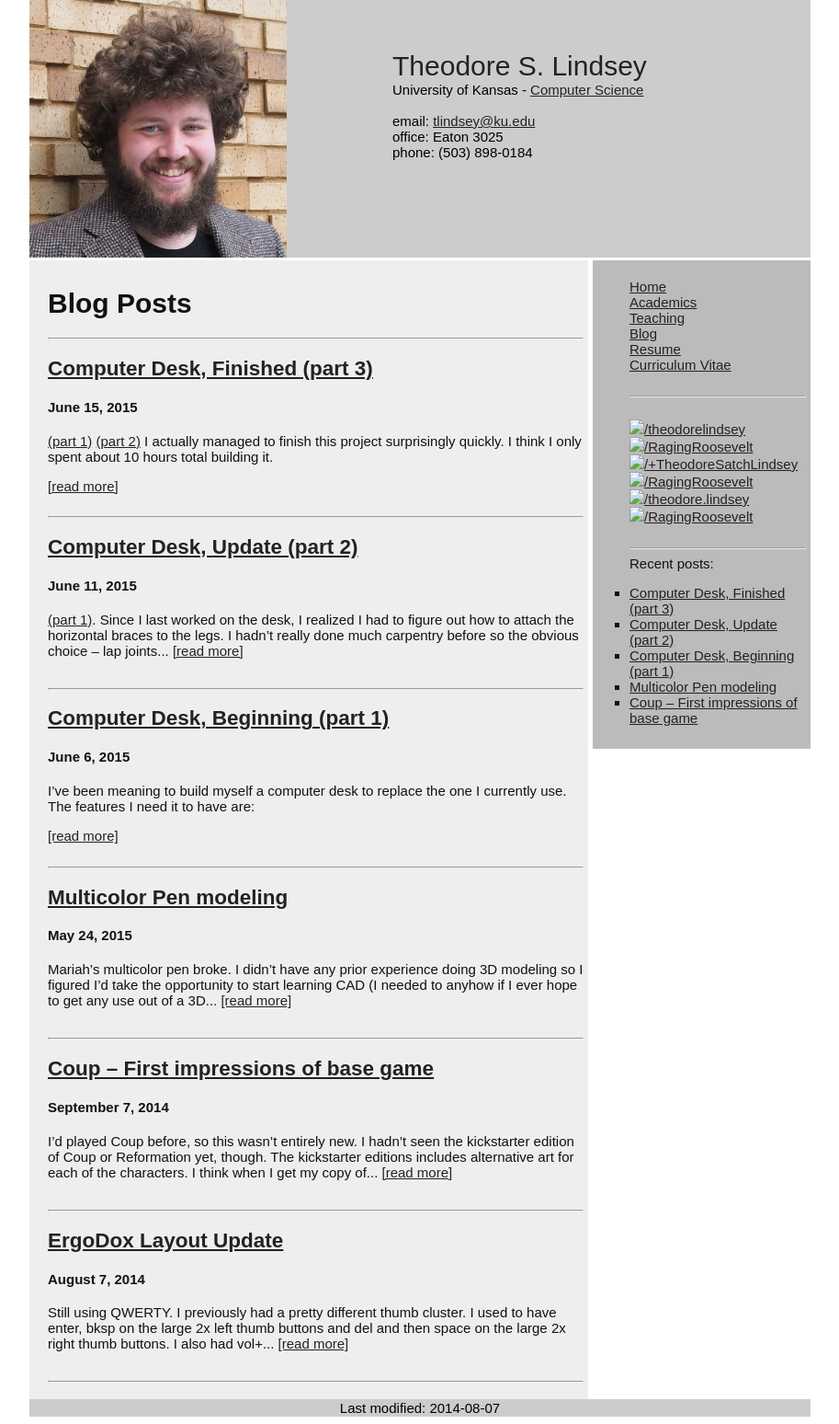
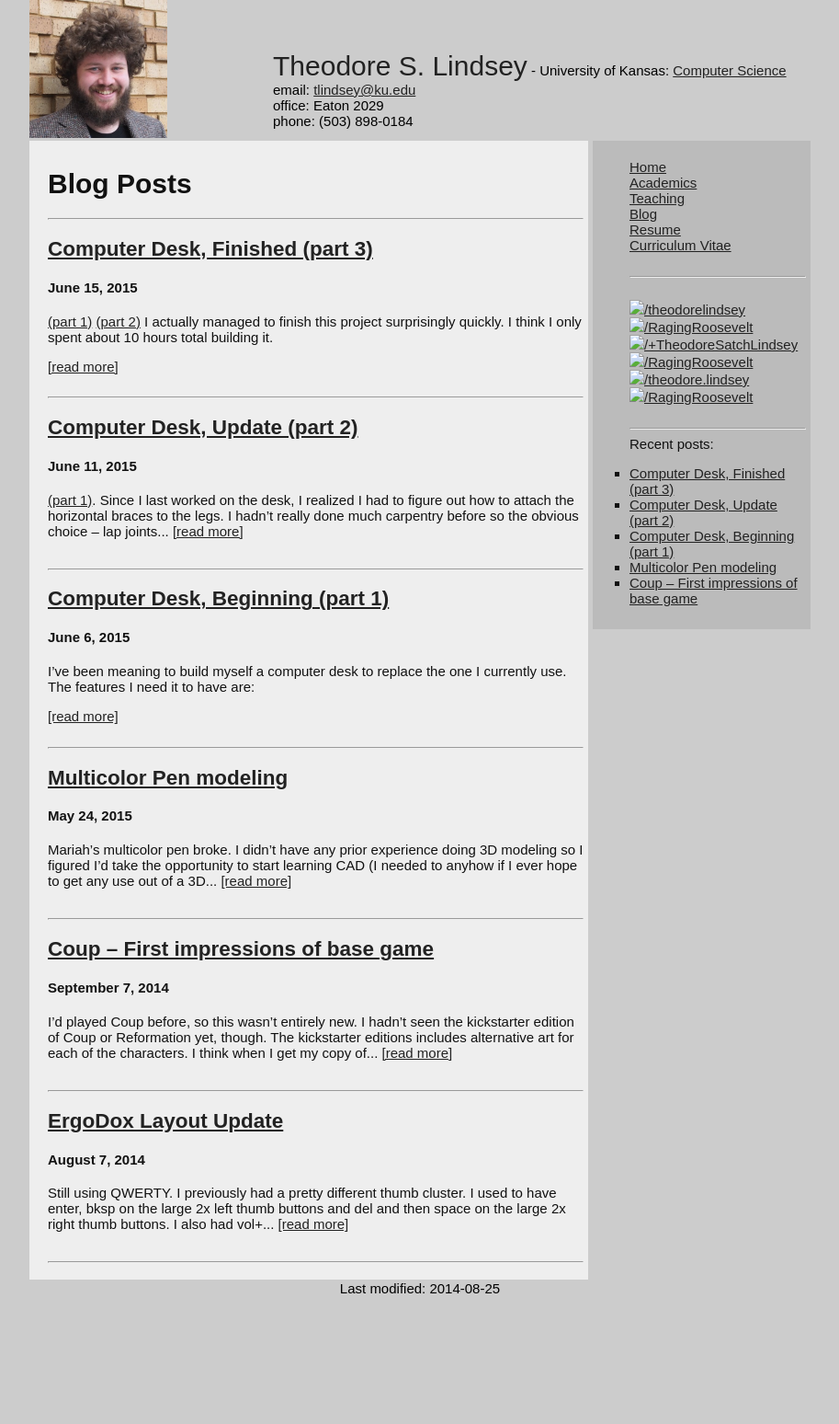
Before and after one commit to RagingRoosevelt/RagingRoosevelt.github.io, a Jekyll site: the page built from blog/index.html, in a window 1280 px wide. Shown: the whole page at 92% size, without its empty margins (183-1096 px from the left). Built offline with Jekyll 4.4.1, drawn with Linux system fonts in a browser that asks for light colours; the list of posts is cut into pages by our own code; after the commit the page ends 1418 px from its top, so only the background shows below that.

Commit message:
changed background color

```diff
--- a/_includes/header.html
+++ b/_includes/header.html
@@ -4,10 +4,9 @@
     </div>
 
     <div id="bannertext">
-        <a href="{{site.url}}" style="font-size:200%;text-decoration:none">Theodore S. Lindsey</a><br />
-        University of Kansas - <a href="http://eecs.ku.edu/">Computer Science</a><br /><br />
+        <a href="{{site.url}}" style="font-size:200%;text-decoration:none">Theodore S. Lindsey</a> - University of Kansas: <a href="http://eecs.ku.edu/">Computer Science</a><br />
         email: <a href="mailto:tlindsey@ku.edu">tlindsey@ku.edu</a><br />
-        office: Eaton 3025<br />
+        office: Eaton 2029<br />
         phone: (503) 898-0184
     </div>
 </div>  <!--masthead-->
--- a/blog/index.html
+++ b/blog/index.html
@@ -2,7 +2,7 @@
 layout: default
 title: Blog
 section: Blog
-last_modified_at: 2014-08-07
+last_modified_at: 2014-08-25
 ---
 
 <h1>Blog Posts</h1>
--- a/css/grad.css
+++ b/css/grad.css
@@ -23,7 +23,7 @@ body {
     margin-left:auto;
     margin-right:auto;
     width:850px; /* body.width > {menu + contents}.width + 4*padding */
-    background-color:#ffffff;
+    background-color:#CCCCCC;
     color:#111111;
     font:15px arial,sans-serif;
     /*font-family:Arial,Helvetica,sans-serif;*/
@@ -37,7 +37,7 @@ body {
 #header {
     width:850px;
     display:inline-block;
-    height:280px;
+    height:150px;
     /*padding:0px 10px 0px 0px; */
     background-color:#CCCCCC;
     /*background-color:#000000; */
@@ -47,7 +47,7 @@ body {
 }
 
 #bannerphoto {
-    height:280px;
+    height:150px;
     float:left;
 }
 
```
